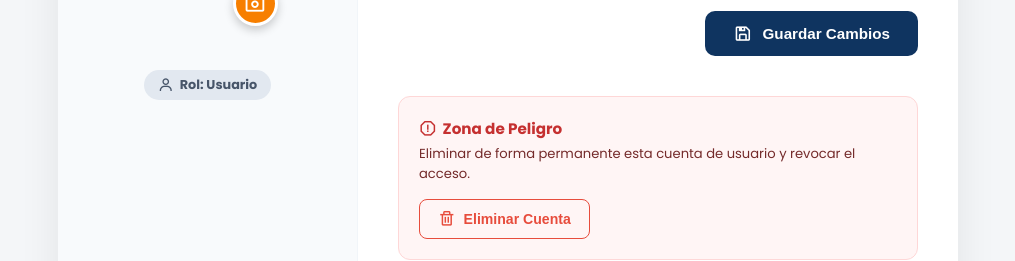
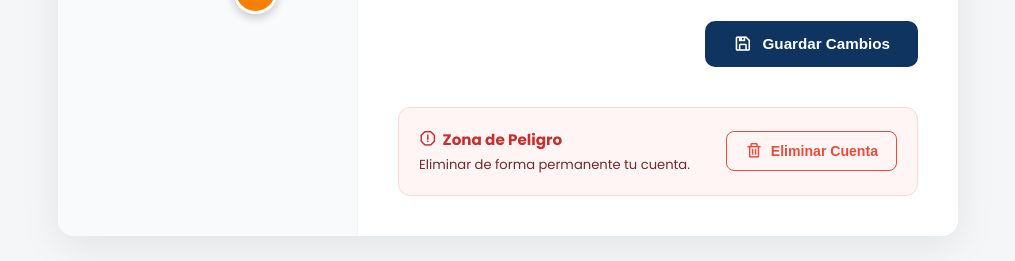
Before and after one commit to CesarMGX/ATMORA_WEB, an Angular app: page /perfil in a window 1280 px wide. Shown: the part 514-775 px from the top of the page, without its empty margins (132-1147 px from the left). Built offline with nearby package versions, Linux system fonts and the light colour scheme.

Commit message:
feat: Ocultar el rol del usuario en la vista de su perfil

```diff
--- a/src/app/features/admin/pages/perfil/perfil.html
+++ b/src/app/features/admin/pages/perfil/perfil.html
@@ -24,11 +24,6 @@
         </div>
         <h3 class="display-name">{{ user.nombre }}</h3>
         <span class="display-email">{{ user.correo }}</span>
-
-        <div class="role-badge" [class.badge-admin]="user.rol === 'Admin'">
-          <i class='bx' [ngClass]="user.rol === 'Admin' ? 'bx-shield-quarter' : 'bx-user'"></i>
-          Rol: {{ user.rol }}
-        </div>
       </div>
 
       <!-- SECCIÓN DEL FORMULARIO -->
@@ -107,7 +102,7 @@
         <div class="danger-zone">
           <div class="danger-text">
             <h4><i class='bx bx-error-alt'></i> Zona de Peligro</h4>
-            <p>Eliminar de forma permanente esta cuenta de usuario y revocar el acceso.</p>
+            <p>Eliminar de forma permanente tu cuenta.</p>
           </div>
           <button
             type="button"
```
